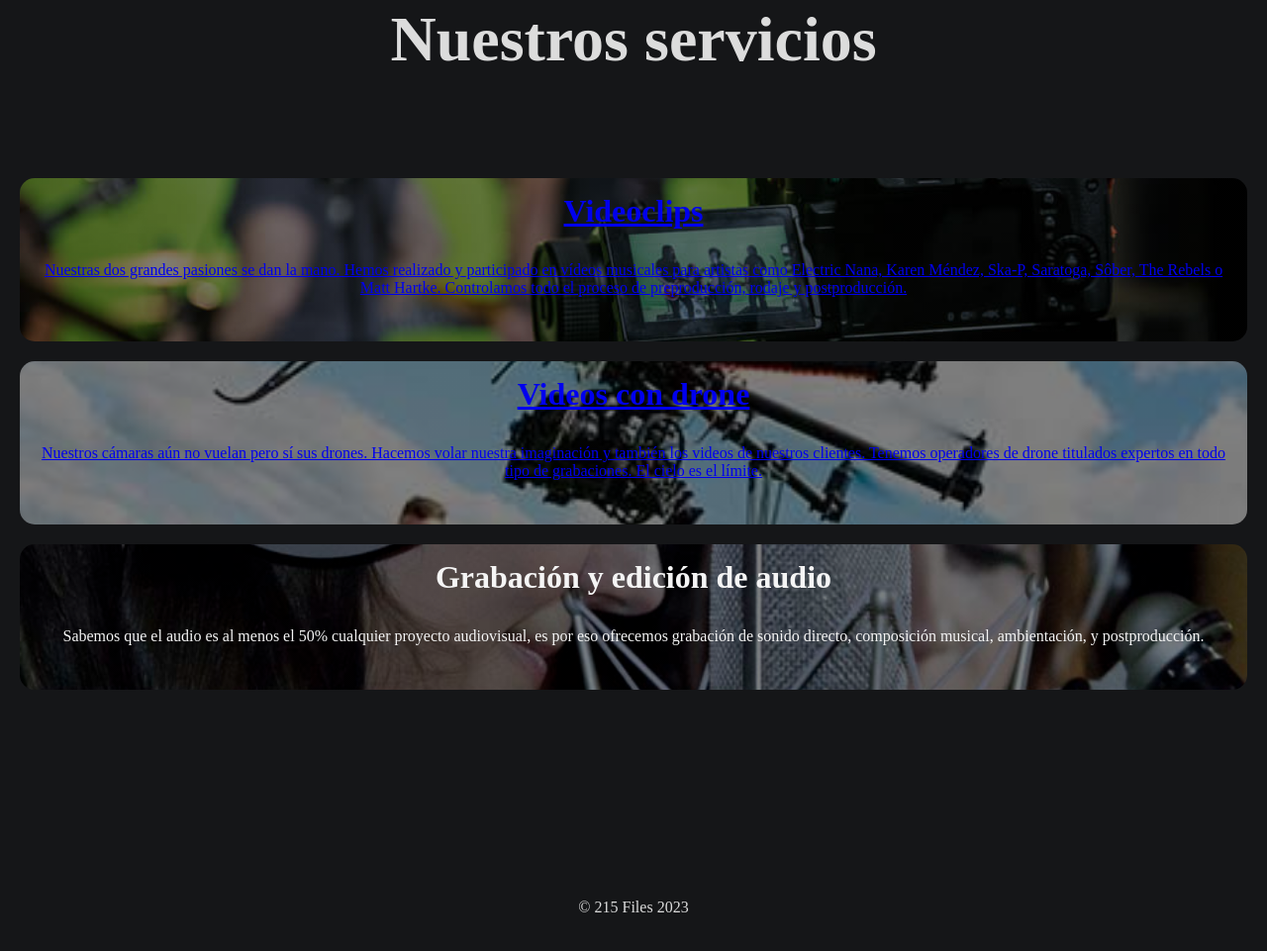
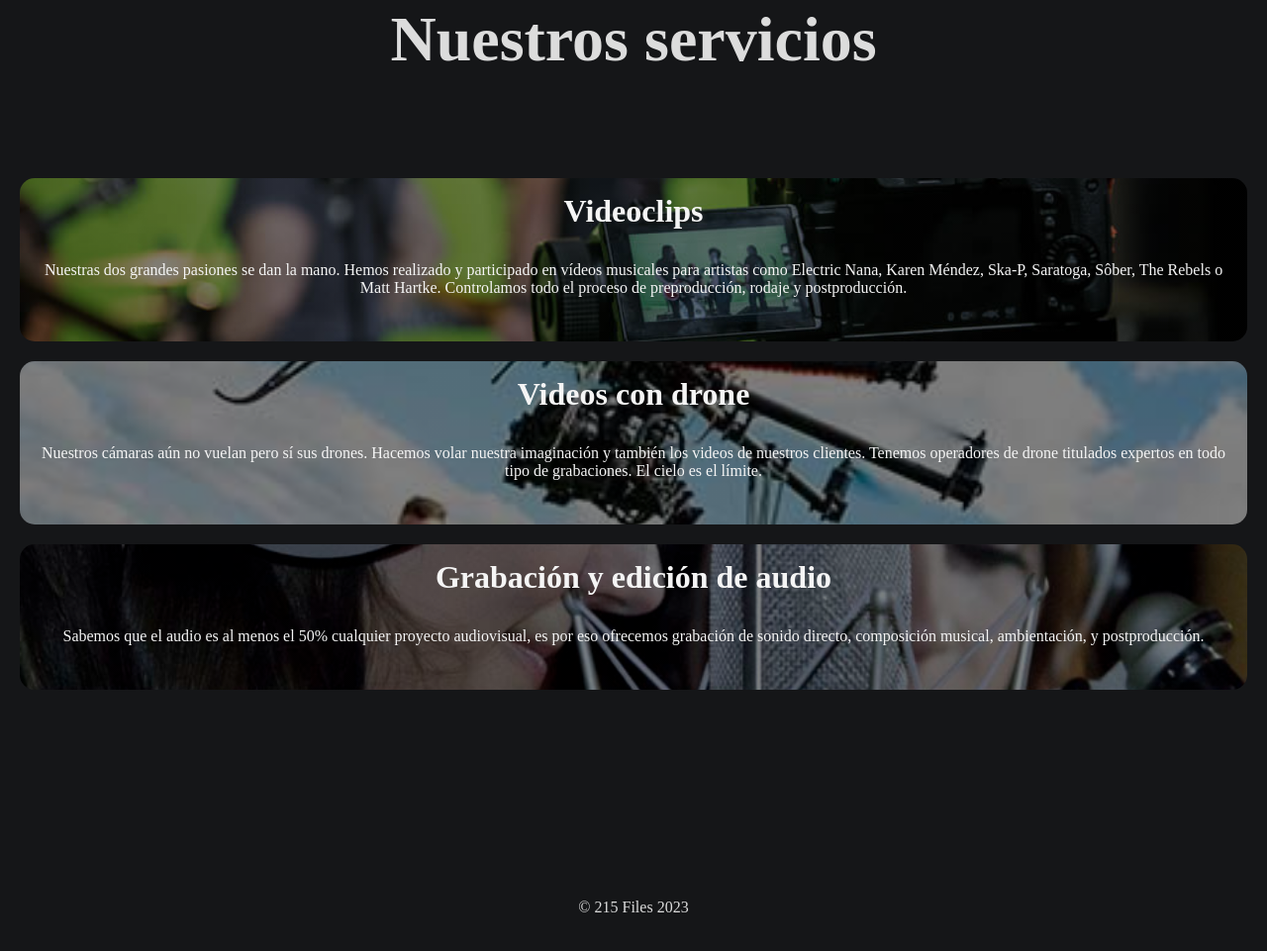
Before and after one commit to 215files/215web, a plain HTML site: page index.html in a window 1280 px wide. Shown: the part 1847-2808 px from the top of the page at 99% size. Drawn offline with Linux system fonts and the light colour scheme.

Commit message:
Se eliminan los enlaces

```diff
--- a/index.html
+++ b/index.html
@@ -42,18 +42,14 @@
         <div class="container">
             <span><h2>Nuestros servicios</h2></span>
             <div class="servicios">
-			<a href="www.google.es">
                 <div class="carta">
                     <h3>Videoclips</h3>
                     <p>Nuestras dos grandes pasiones se dan la mano. Hemos realizado y participado en vídeos musicales para artistas como
                         Electric Nana, Karen Méndez, Ska-P, Saratoga, Sôber, The Rebels o Matt Hartke. Controlamos todo el proceso de preproducción, rodaje y postproducción.</p>
                 </div>
-			</a>
                 <div class="carta">
-				<a href="www.google.es">
                     <h3>Videos con drone</h3>
                     <p>Nuestros cámaras aún no vuelan pero sí sus drones. Hacemos volar nuestra imaginación y también los videos de nuestros clientes. Tenemos operadores de drone titulados expertos en todo tipo de grabaciones. El cielo es el límite.</p>
-                </a>
 				</div>
                 <div class="carta">
                     <h3>Grabación y edición de audio</h3>
```
